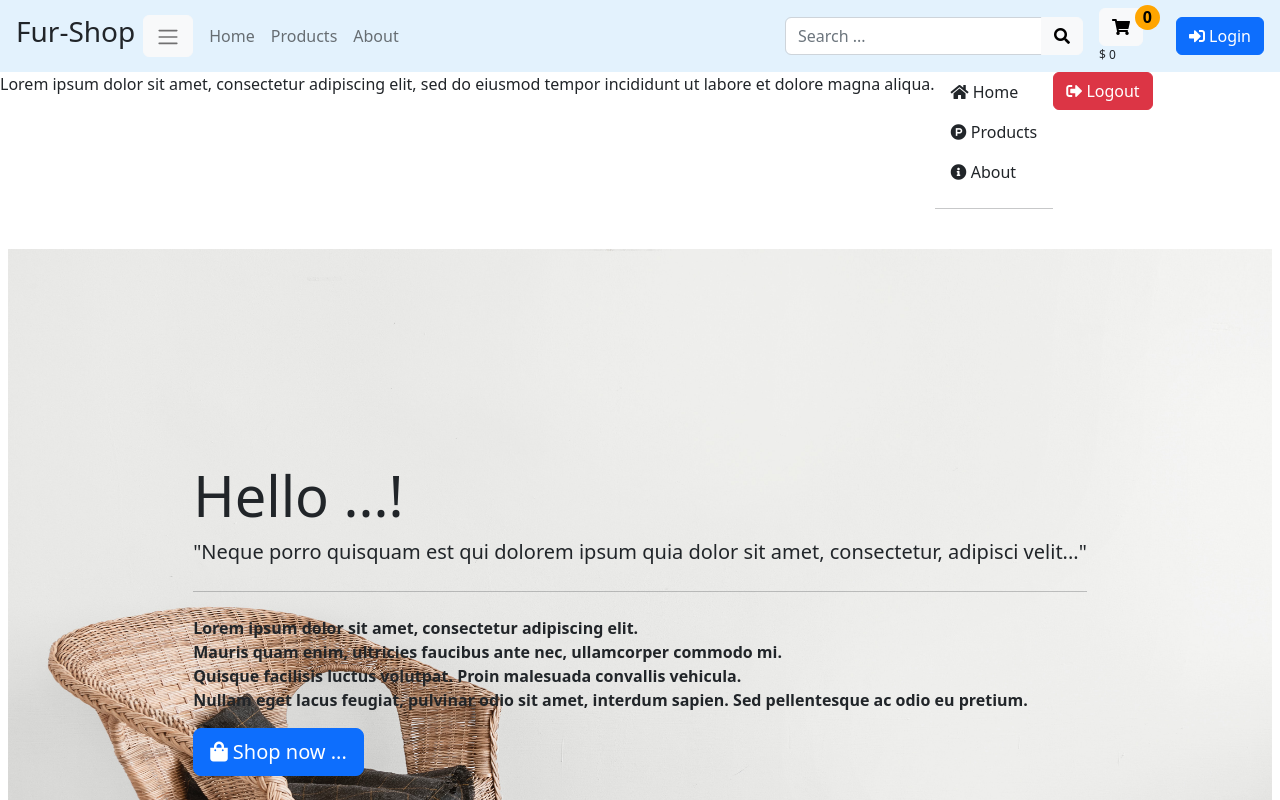
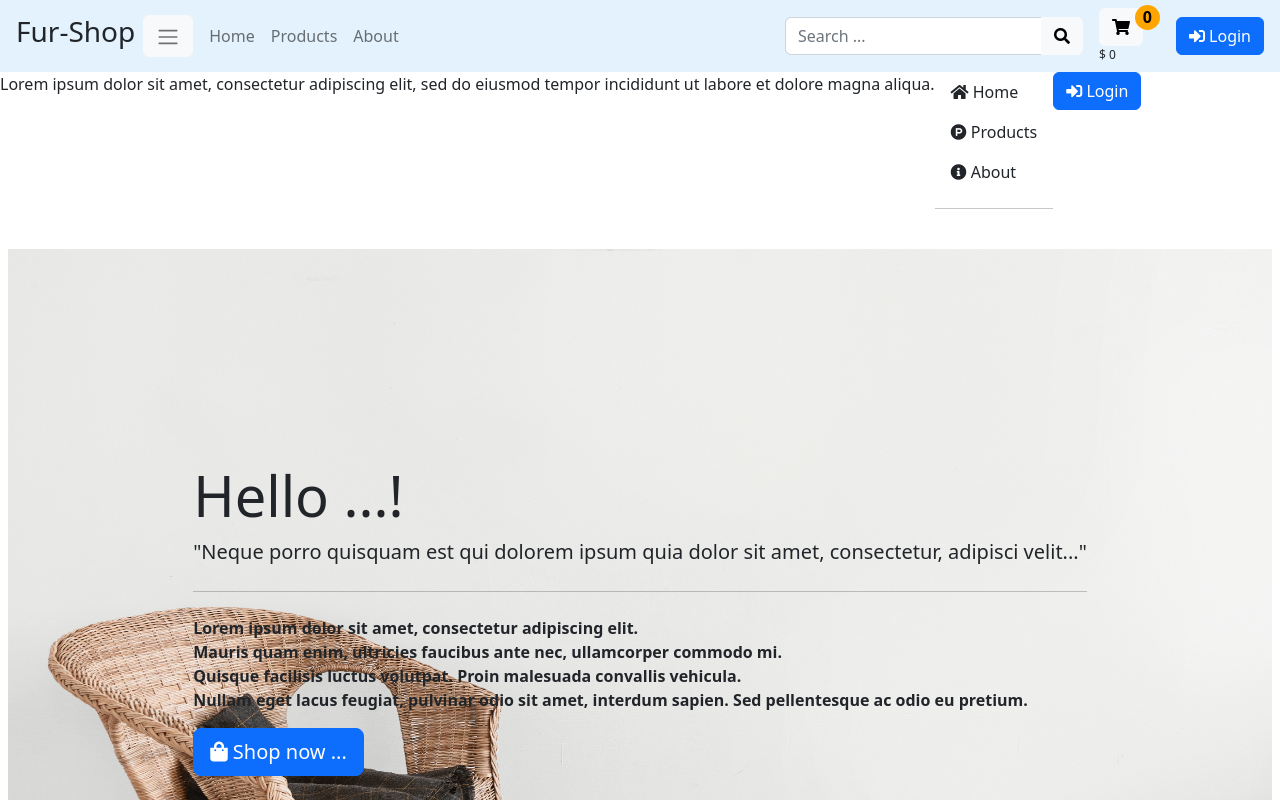
Before and after one commit to haifed/reactjs-shop-app, a React (Create React App) app: page / in a window 1280 px wide. Shown: the top 800 px of the page. Built offline with nearby package versions, Linux system fonts and the light colour scheme.

Commit message:
fix side nav

```diff
--- a/src/components/SideBar/SideBar.tsx
+++ b/src/components/SideBar/SideBar.tsx
@@ -1,4 +1,4 @@
-import React, { useState } from "react";
+import React, { useEffect, useState } from "react";
 import Offcanvas from "react-bootstrap/Offcanvas";
 import ListGroup from "react-bootstrap/ListGroup";
 import { Link, useNavigate } from "react-router-dom";
@@ -7,6 +7,23 @@ import "./SideBar.css"
 
 const SideBar = () => {
   const navigate = useNavigate();
+  const [user, setUser] = useState('');
+
+  const getUser = () => {
+    Auth.getCurrentUser().subscribe((res: any) => {
+      console.log(res);
+      setUser(res);
+    });
+  };
+
+  const handleLogout = () => {
+    Auth.logout();
+    setUser('')
+  };
+
+  useEffect(() => {
+    getUser();
+  }, []);
 
   return (
     <div>
@@ -60,9 +77,9 @@ const SideBar = () => {
         </ListGroup>
 
         <div>
-          {Auth.getCurrentUser() ? (
+          {user !== '' ? (
             <div>
-              <button className="btn btn-danger" onClick={Auth.logout}>
+              <button className="btn btn-danger" onClick={handleLogout}>
                 <i className="fas fa-sign-out-alt"></i> Logout
               </button>
             </div>
```
